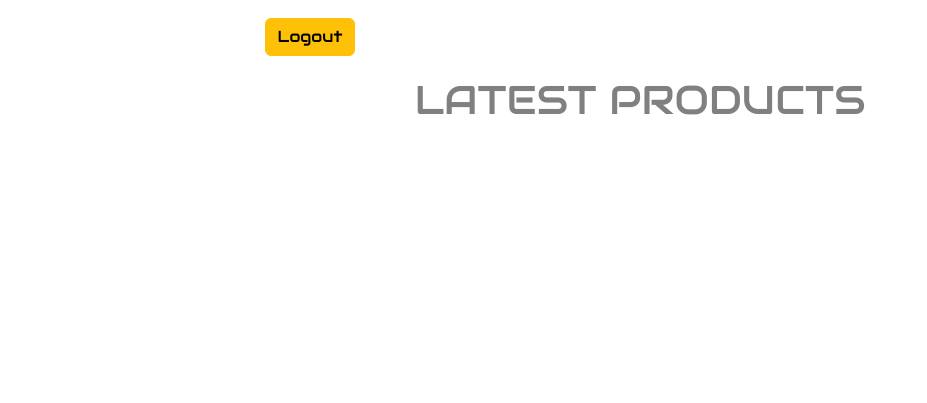
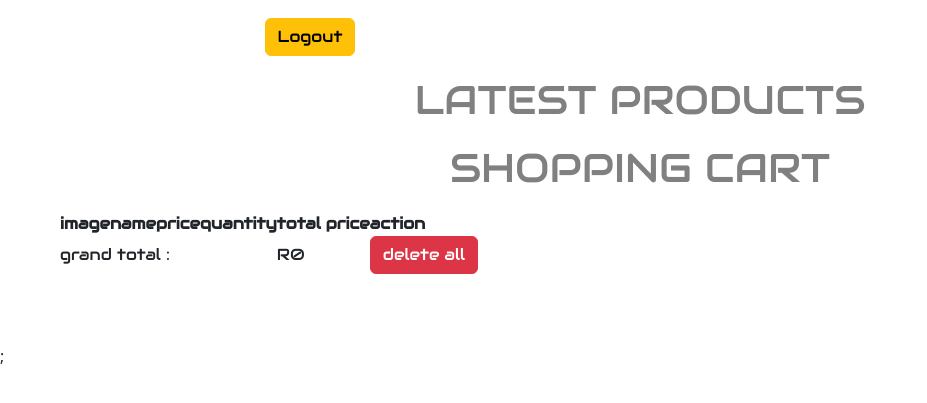
Before and after one commit to xxxBrandonxxx/online_store_2, a PHP site: page / in a window 1280 px wide. Shown: the part 107-510 px from the top of the page, without its empty margins (0-927 px from the left). Run offline with PHP 8.4, Linux system fonts and the light colour scheme; the visitor is signed in with stand-in values (Sample User, id 1); data that the repository does not hold is empty.

Commit message:
grand total working

```diff
--- a/index.php
+++ b/index.php
@@ -18,7 +18,7 @@ if (isset($_GET['logout'])) {
     header('location:login.php');
 };
 
-if(isset($_POST['add_to_cart'])){
+if (isset($_POST['add_to_cart'])) {
 
     $product_name = $_POST['product_name'];
     $product_price = $_POST['product_price'];
@@ -26,17 +26,16 @@ if(isset($_POST['add_to_cart'])){
     $product_quantity = $_POST['product_quantity'];
 
     $select_cart = mysqli_query($conn, "SELECT * FROM `cart` WHERE name = '$product_name'
-    AND user_id = '$user_id'") or die ('query failed');
+    AND user_id = '$user_id'") or die('query failed');
 
-   if(mysqli_num_rows($select_cart) > 0){
+    if (mysqli_num_rows($select_cart) > 0) {
         $message[] = 'product already added to cart!';
-   }else{
+    } else {
         mysqli_query($conn, "INSERT INTO `cart`(user_id, name, price, image, quantity) VALUES
     ('$user_id', '$product_name', '$product_price', '$product_image', '$product_quantity')")
             or die('query failed');
         $message[] = 'product added to cart!';
     }
-
 }
 
 
@@ -83,8 +82,6 @@ if(isset($_POST['add_to_cart'])){
             <p> username : <span><?php echo $fetch_user['name']  ?></span> </p>
             <p> email : <span><?php echo $fetch_user['email'] ?></span> </p>
             <div class="flex">
-                <!-- <a href="login.php" class="btn btn-outline-light btn-lg px-5">Login</a>
-            <a href="register.php" class="btn btn-outline-light btn-lg px-5">Register</a> -->
                 <a href="index.php?logout=<?php echo $user_id; ?>" onclick="return confirm('Are you sure you want to Logout?');" class="btn btn-warning">Logout</a>
             </div>
         </div>
@@ -108,7 +105,7 @@ if(isset($_POST['add_to_cart'])){
                             <input type="number" min="1" name="product_quantity" value="1">
                             <input type="hidden" name="product_image" value="<?php echo $fetch_product['image']; ?> ">
                             <input type="hidden" name="product_name" value="<?php echo $fetch_product['name']; ?>">
-                            <input type="hidden" name="product_price"  value="<?php echo $fetch_product['price']; ?>">
+                            <input type="hidden" name="product_price" value="<?php echo $fetch_product['price']; ?>">
                             <input type="submit" value="add to cart" name="add_to_cart" class="btn btn-primary">
 
                         </form>
@@ -124,10 +121,58 @@ if(isset($_POST['add_to_cart'])){
 
         </div>
 
+        <div class="shopping-cart">
+            <h1 class="heading">shopping cart</h1>
+
+            <table>
+                <thead>
+                    <th>image</th>
+                    <th>name</th>
+                    <th>price</th>
+                    <th>quantity</th>
+                    <th>total price</th>
+                    <th>action</th>
+                </thead>
+                <tbody>
+                    <?php
+                    $grand_total = 0;
+                    $cart_query = mysqli_query($conn, "SELECT * FROM `cart` WHERE user_id = '$user_id'") or die('query_failed');
+                    if (mysqli_num_rows($cart_query) > 0) {
+                        while ($fetch_cart = mysqli_fetch_assoc($cart_query)) {
+                        $sub_total = $fetch_cart['price'] * $fetch_cart['quantity'];
+                    ?>
+                        <tr>
+                            <td><img src="src/images/<?php echo $fetch_cart['image']; ?>" height="100" alt="images of skateboards"></td>
+                            <td><?php echo $fetch_cart['name']; ?></td>
+                            <td>R <?php echo $fetch_cart['price']; ?></td>
+                            <td>
+                                <form action="" method="post">
+                                    <input type="hidden" name="cart_id" value="<?php echo $fetch_cart['id']; ?>">
+                                    <input type="number" min="1" name="cart_quantity" value="<?php echo $fetch_cart['quantity']; ?>">
+                                    <input type="submit" name="update_cart" value="update" class="btn btn-secondary">
+                                </form>
+                            </td>
+                            <td>R <?php echo number_format($sub_total); ?></td>
+                            <td><a href="index.php?remove=<?php echo $fetch_cart['id']; ?>" class="btn btn-danger" onclick="return confirm('remove item from cart?');">remove</a></td>
+                        </tr>
+
+                    <?php
+                            $grand_total += $sub_total;
+                        };
+                    };
+                    ?>
+                    <tr class="table-bottom">
+                        <td colspan="4">grand total :</td>
+                        <td>R<?php echo $grand_total; ?></td>
+                        <td><a href="index.php?delete_all" class="btn btn-danger" onclick="return confirm('delete all from cart?');">delete all</a></td>
+                    </tr>
+                </tbody>
+            </table>
+        </div>
 
     </div>
 
 
 </body>
 
-</html>
+</html>;
```
Also changed, not shown: src/auth.php (added). Lines whose indentation alone changed are shown as unchanged.
